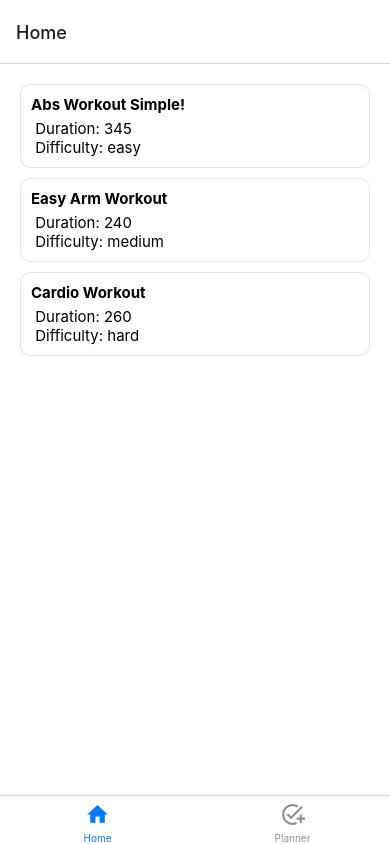
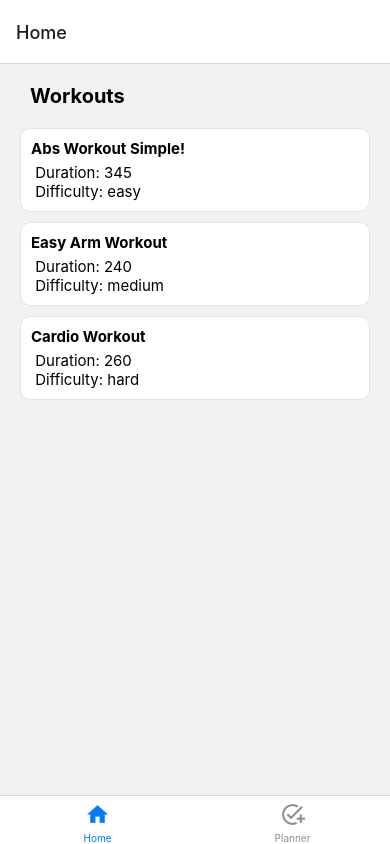
Before and after one commit to jbdura/workout-app, a React Native app: screen /Home in a window 390 px wide. Built offline with nearby package versions, Linux system fonts and the light colour scheme.

Commit message:
Edited some styling

```diff
--- a/src/screens/HomeScreen.tsx
+++ b/src/screens/HomeScreen.tsx
@@ -17,7 +17,7 @@ function HomeScreen({ navigation }: NativeStackHeaderProps) {
 
   return (
     <View style={styles.container}>
-      {/* <Text>Home Screen</Text> */}
+      <Text style={styles.header}>Workouts</Text>
       {/* <Text> { JSON.stringify(data) }</Text> */}
       <FlatList
         data={data as Workout[]}
@@ -35,7 +35,12 @@ const styles = StyleSheet.create({
   container: {
     flex: 1,
     padding: 20,
-    backgroundColor: '#fff',
     justifyContent: 'center',
   },
+  header: {
+    fontSize: 20,
+    marginBottom: 20,
+    fontWeight: "bold",
+    marginLeft: 10
+  }
 });
```
